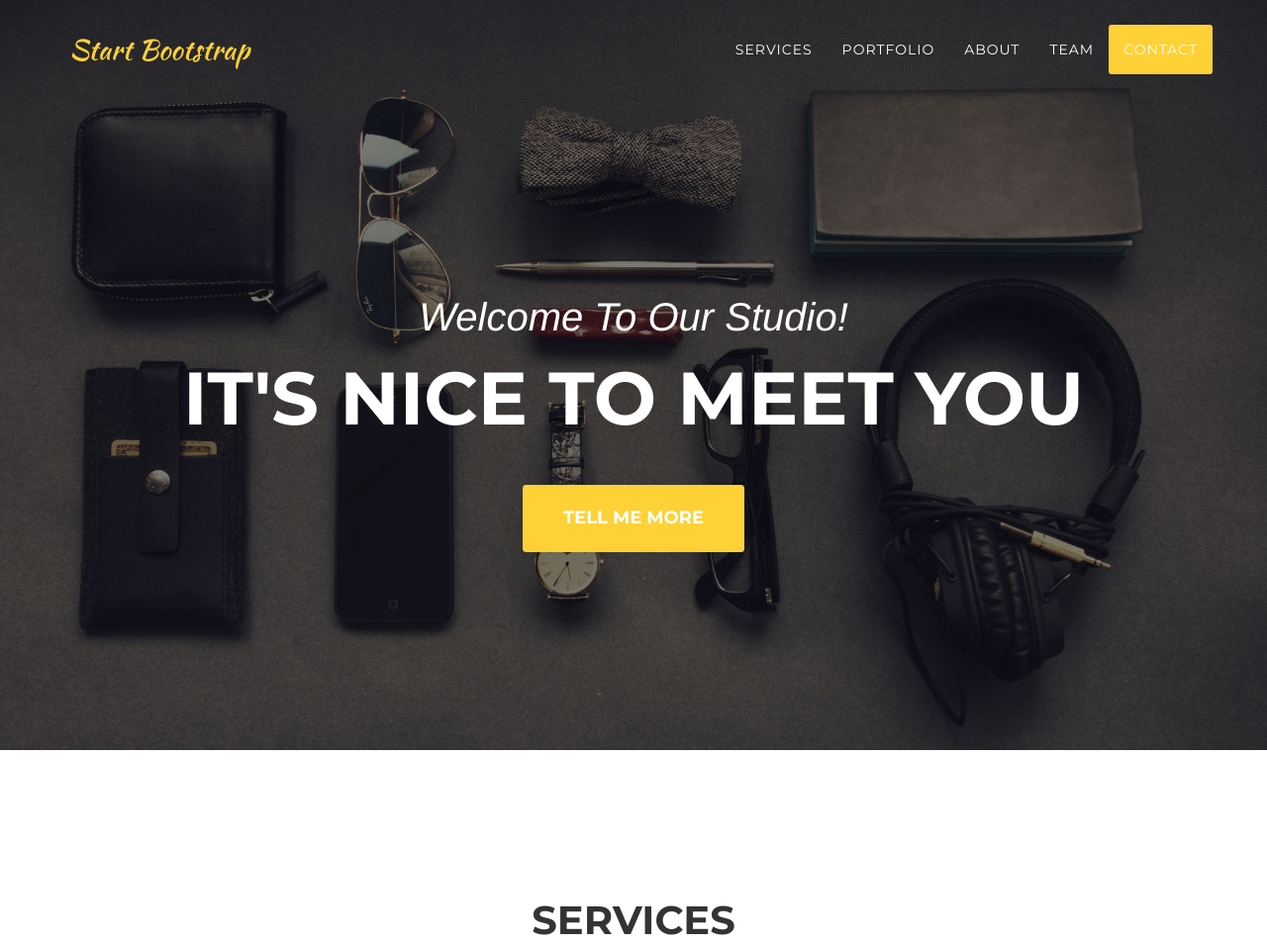
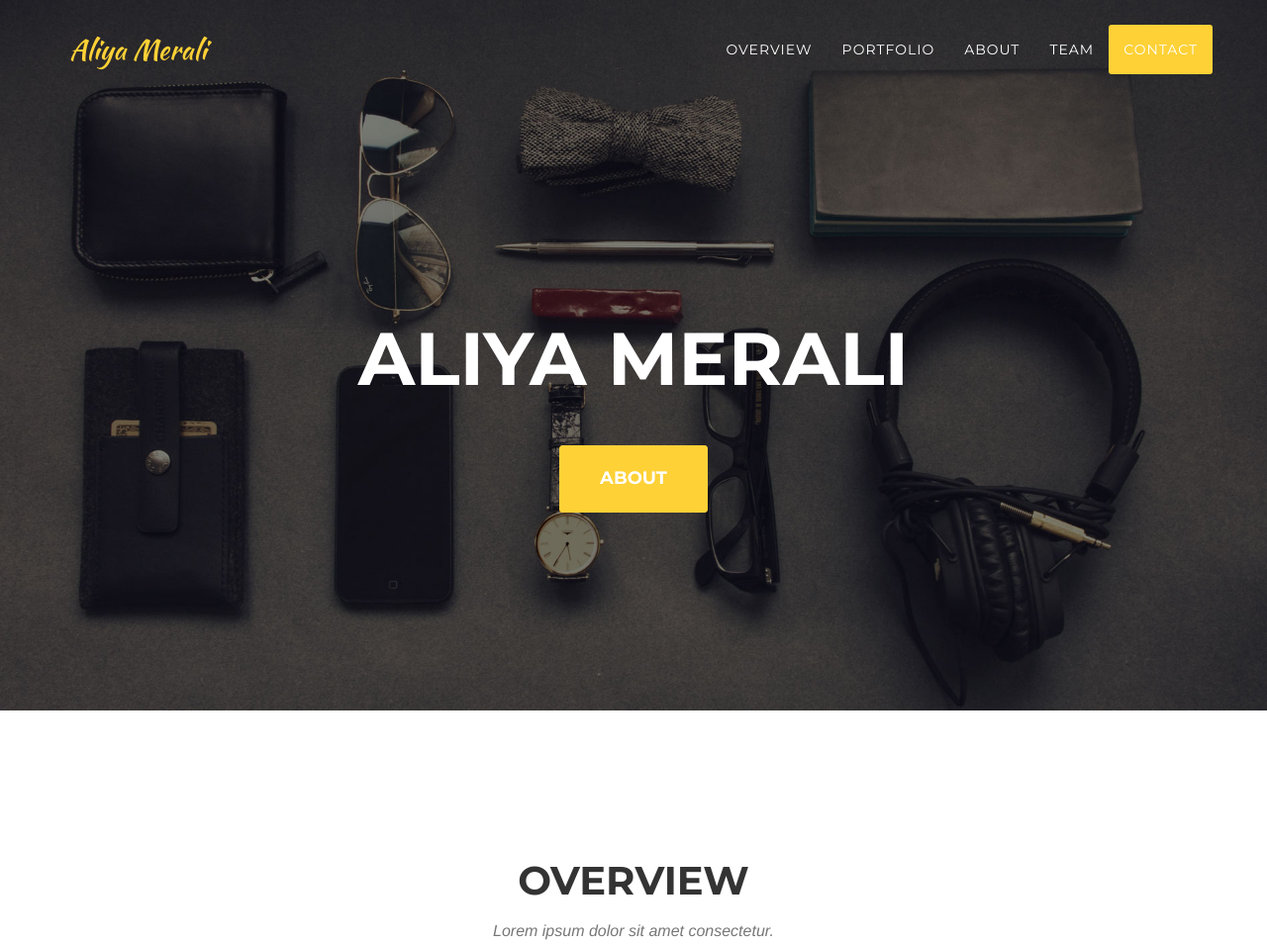
Before and after one commit to aliyamerali/aliyamerali.github.io, a website: page index.html in a window 1280 px wide. Shown: the top 955 px of the page at 99% size. Drawn offline with nearby package versions, Linux system fonts and the light colour scheme; a web font is replaced by a local one.

Commit message:
first changes

```diff
--- a/index.html
+++ b/index.html
@@ -9,7 +9,7 @@
     <meta name="description" content="">
     <meta name="author" content="">
 
-    <title>Agency - Start Bootstrap Theme</title>
+    <title>Aliya Merali</title>
 
     <!-- Bootstrap Core CSS -->
     <link href="vendor/bootstrap/css/bootstrap.min.css" rel="stylesheet">
@@ -43,7 +43,7 @@
                 <button type="button" class="navbar-toggle" data-toggle="collapse" data-target="#bs-example-navbar-collapse-1">
                     <span class="sr-only">Toggle navigation</span> Menu <i class="fa fa-bars"></i>
                 </button>
-                <a class="navbar-brand page-scroll" href="#page-top">Start Bootstrap</a>
+                <a class="navbar-brand page-scroll" href="#page-top">Aliya Merali</a>
             </div>
 
             <!-- Collect the nav links, forms, and other content for toggling -->
@@ -53,7 +53,7 @@
                         <a href="#page-top"></a>
                     </li>
                     <li>
-                        <a class="page-scroll" href="#services">Services</a>
+                        <a class="page-scroll" href="#overview">Overview</a>
                     </li>
                     <li>
                         <a class="page-scroll" href="#portfolio">Portfolio</a>
@@ -78,19 +78,19 @@
     <header>
         <div class="container">
             <div class="intro-text">
-                <div class="intro-lead-in">Welcome To Our Studio!</div>
-                <div class="intro-heading">It's Nice To Meet You</div>
-                <a href="#services" class="page-scroll btn btn-xl">Tell Me More</a>
+                <div class="intro-lead-in"></div>
+                <div class="intro-heading">Aliya Merali</div>
+                <a href="#overview" class="page-scroll btn btn-xl">About</a>
             </div>
         </div>
     </header>
 
-    <!-- Services Section -->
-    <section id="services">
+    <!-- Overview Section -->
+    <section id="overview">
         <div class="container">
             <div class="row">
                 <div class="col-lg-12 text-center">
-                    <h2 class="section-heading">Services</h2>
+                    <h2 class="section-heading">Overview</h2>
                     <h3 class="section-subheading text-muted">Lorem ipsum dolor sit amet consectetur.</h3>
                 </div>
             </div>
```
